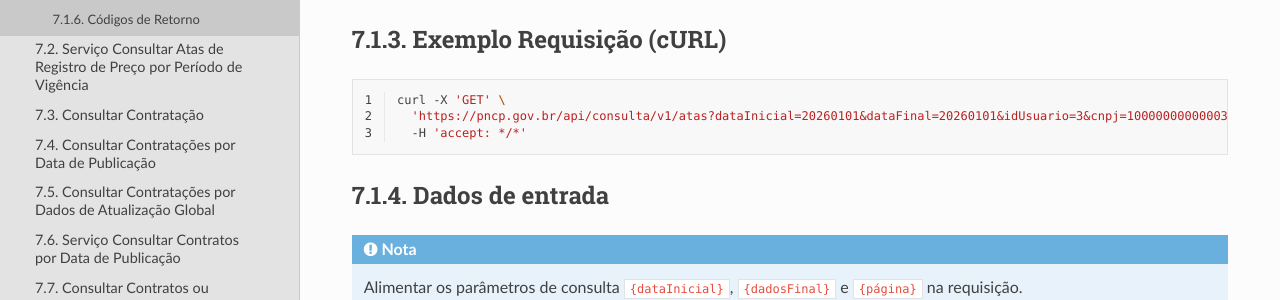
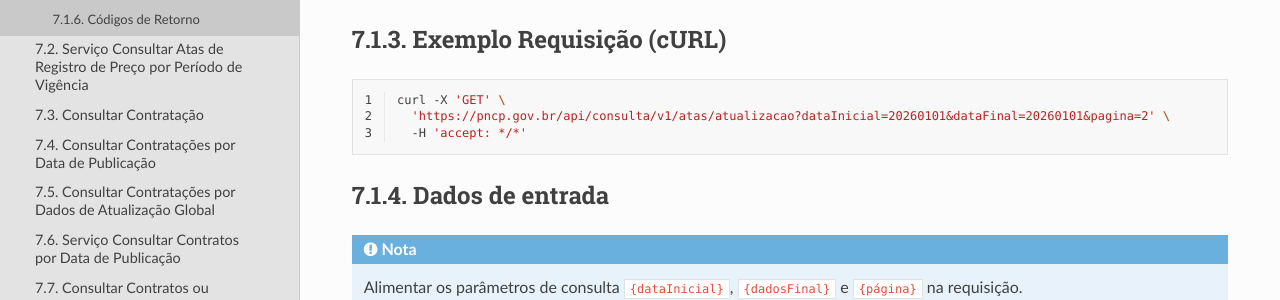
Before and after one commit to sofiaestrelab/Manual-de-Consulta-do-PNCP, a Sphinx documentation site: the page built from docs/source/catalogo_de_servicos/consultar_atas_de_registro_de_preco_por_dados_de_atualizacao_global.rst, in a window 1280 px wide. Shown: the part 516-816 px from the top of the page. Built offline with Sphinx 7.4.7 and the Read the Docs theme 3.1.0, drawn with Linux system fonts in a browser that asks for light colours; pages that are not in the unit, such as notebooks, are missing from menus; some of the changed lines change nothing that is shown.

Commit message:
Update API endpoint in documentation for consultas

```diff
--- a/docs/source/catalogo_de_servicos/consultar_atas_de_registro_de_preco_por_dados_de_atualizacao_global.rst
+++ b/docs/source/catalogo_de_servicos/consultar_atas_de_registro_de_preco_por_dados_de_atualizacao_global.rst
@@ -31,7 +31,7 @@ Exemplo Requisição (cURL)
    :linenos:
 
    curl -X 'GET' \
-     'https://pncp.gov.br/api/consulta/v1/atas?dataInicial=20260101&dataFinal=20260101&idUsuario=3&cnpj=10000000000003&codigoUnidadeAdministrativa=2&pagina=5' \
+     'https://pncp.gov.br/api/consulta/v1/atas/atualizacao?dataInicial=20260101&dataFinal=20260101&pagina=2' \
      -H 'accept: */*'
 
 Dados de entrada
```
